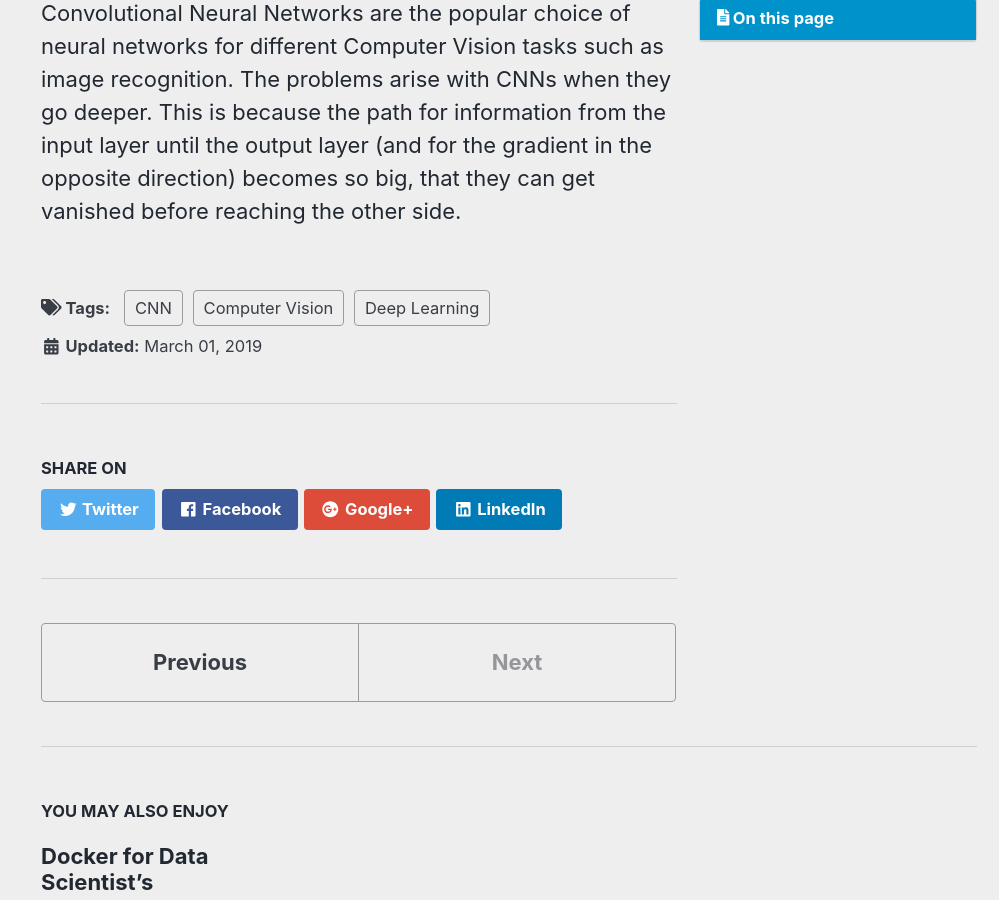
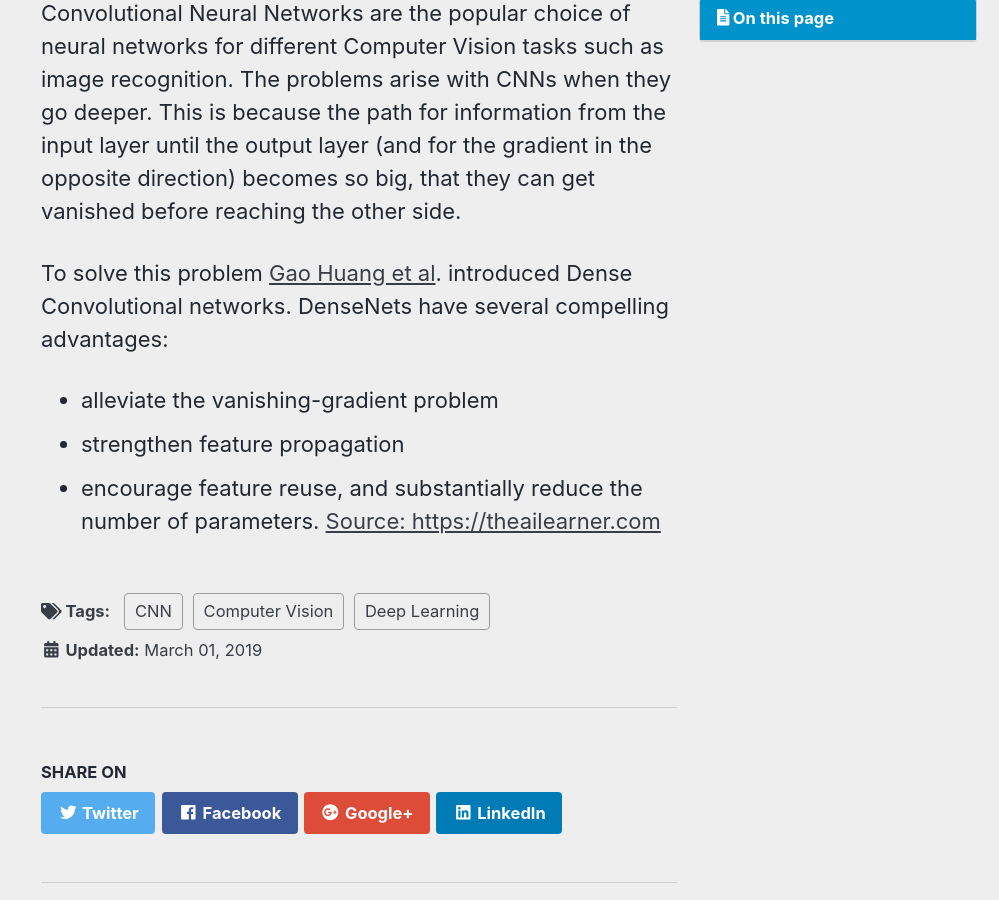
Before and after one commit to ibelieveai/ibelieveai.github.io, a Jekyll site: the page built from _posts/2019-03-01-cnnarchitechtures.md, in a window 1280 px wide and 900 px high, scrolled down 1242 px. Shown: the whole window, without its empty margins (281-1280 px from the left). Built offline with Jekyll 4.4.1, drawn with Linux system fonts in a browser that asks for light colours; nearby versions of some CDN libraries.

Commit message:
Update 2019-03-01-cnnarchitechtures.md

```diff
--- a/_posts/2019-03-01-cnnarchitechtures.md
+++ b/_posts/2019-03-01-cnnarchitechtures.md
@@ -13,3 +13,10 @@ header:
 
 Convolutional Neural Networks are the popular choice of neural networks for different Computer Vision tasks such as image recognition.
 The problems arise with CNNs when they go deeper. This is because the path for information from the input layer until the output layer (and for the gradient in the opposite direction) becomes so big, that they can get vanished before reaching the other side.
+
+To solve this problem [Gao Huang et al](https://arxiv.org/abs/1608.06993). introduced Dense Convolutional networks. DenseNets have several compelling advantages:
+
+*   alleviate the vanishing-gradient problem
+*   strengthen feature propagation
+*   encourage feature reuse, and substantially reduce the number of parameters.
+[Source: https://theailearner.com](https://theailearner.com/2018/12/09/densely-connected-convolutional-networks-densenet/)
```
